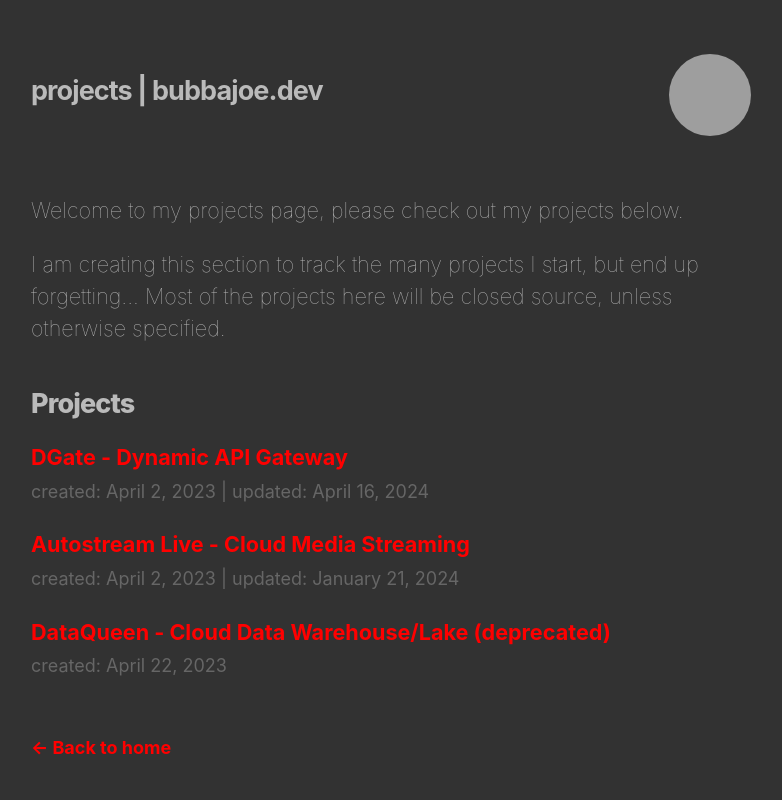
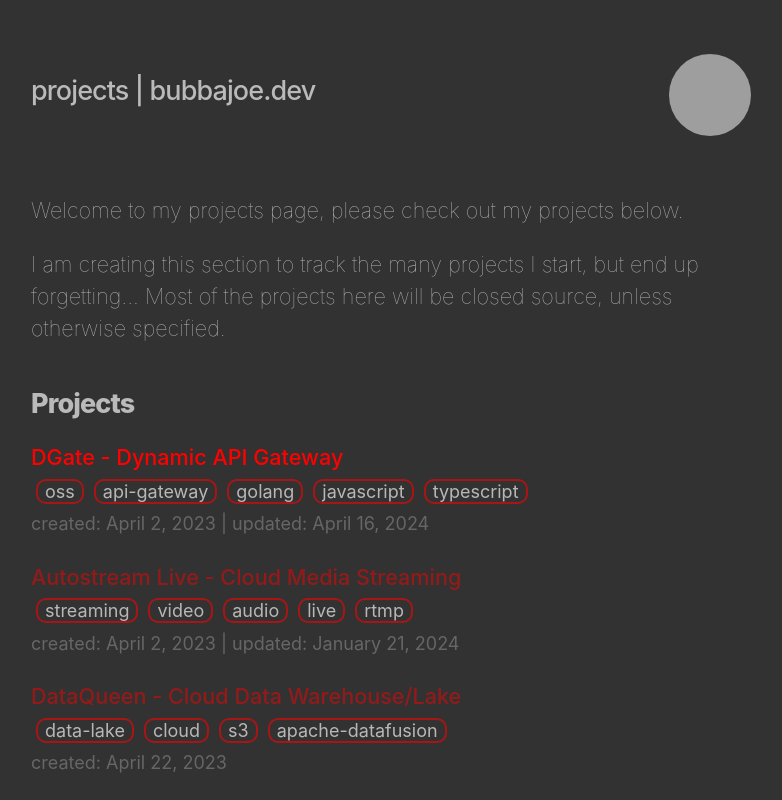
Before and after one commit to bubbajoe/bubbajoe.dev, a Next.js app: page /projects in a window 1280 px wide. Shown: the top 800 px of the page, without its empty margins (249-1031 px from the left). Built offline with nearby package versions, Linux system fonts and the light colour scheme; grey boxes are pictures that could not be loaded; a web font is replaced by a local one.

Commit message:
feat: add tags and make code more dry

```diff
--- a/md/projects/autostream-live.md
+++ b/md/projects/autostream-live.md
@@ -2,7 +2,11 @@
 title: 'Autostream Live - Cloud Media Streaming'
 created: '2023-04-02'
 updated: '2024-01-21'
+deprecated: true
+tags: ['streaming', 'video', 'audio', 'live', 'rtmp']
 ---
+
+>>>> **Note: _This project is deprecated and no longer maintained._**
 
 [Autostream.Live](https://www.autostream.live/) is a web-tool for managing your media content using the cloud. Autostream.Live allows you to create live streams on the cloud in many different ways. By creating live streams on the cloud you won't have to worry about unreliable hardware or internet.
 
--- a/md/projects/dataqueen.md
+++ b/md/projects/dataqueen.md
@@ -1,6 +1,8 @@
 ---
-title: 'DataQueen - Cloud Data Warehouse/Lake (deprecated)'
+title: 'DataQueen - Cloud Data Warehouse/Lake'
 created: '2023-04-22'
+deprecated: true
+tags: ['data-lake', 'cloud', 's3', 'apache-datafusion']
 ---
 
 >>>> **Note: _This project is deprecated._**
--- a/md/projects/dgate.md
+++ b/md/projects/dgate.md
@@ -1,7 +1,14 @@
 ---
 title: 'DGate - Dynamic API Gateway'
+subtitle: open-source
 created: '2023-04-02'
 updated: '2024-04-16'
+tags:
+  - oss
+  - api-gateway
+  - golang
+  - javascript
+  - typescript
 ---
 
 Introducing DGate - your go-to solution for a modern API Gateway! Born from late night coding sessions in Go, DGate stands apart as a module-based solution. Crafted for speed, efficiency, and seamless usability, it redefines the game. What sets DGate alight is its dynamic module support - empowering you to script modules on the fly, no more server restarts or reloads.
--- a/src/pages/index.tsx
+++ b/src/pages/index.tsx
@@ -4,6 +4,7 @@ import utilStyles from '@/styles/utils.module.css'
 import Link from 'next/link'
 import { AiFillLinkedin, AiFillGithub } from 'react-icons/ai'
 import { getIntroMarkdown } from '@/lib/intro'
+import DateDisplayer from '@/components/DateDisplayer'
 
 const YOE = (monthDiff(new Date(2018, 11), new Date()) / 12.0).toFixed(1);
 
@@ -47,6 +48,30 @@ export async function getStaticProps() {
   }
 }
 
+export function displayTitle({ id, created, updated, title, tags, deprecated }, linkPrefix: string) {
+  if (!linkPrefix.endsWith('/')) {
+    linkPrefix += '/';
+  }
+  return <li className={utilStyles.listItem} key={id}>
+    <Link href={`${linkPrefix}${id}`} className={deprecated?'deprecated':''}>
+      {deprecated ? <>{title}</> : title}
+    </Link>
+    <br />
+    <small className={utilStyles.lightText}>
+      {tags?.map((tag: string) => (
+        <span className={utilStyles.tagEntry} key={tag}>{tag}</span>
+      ))}
+      {tags?.length > 0 && <br />}
+      <DateDisplayer label="created" dateString={created} />
+      {updated && " | "}
+      <DateDisplayer label="updated" dateString={updated} />
+    </small>
+    <br />
+    <small className={utilStyles.lightText}>
+    </small>
+  </li>;
+}
+
 function monthDiff(dateFrom: Date, dateTo: Date): number {
   return dateTo.getMonth() - dateFrom.getMonth() +
     (12 * (dateTo.getFullYear() - dateFrom.getFullYear()))
--- a/src/pages/projects/index.tsx
+++ b/src/pages/projects/index.tsx
@@ -2,8 +2,7 @@ import Head from 'next/head'
 import Layout, { siteTitle } from '@/components/Layout'
 import utilStyles from '@/styles/utils.module.css'
 import { getSortedProjectsMetadata } from '@/lib/projects'
-import Link from 'next/link'
-import DateDisplayer from '@/components/DateDisplayer'
+import { displayTitle } from '..'
 
 export default function Project({ allProjectsData }) {
   return (
@@ -28,24 +27,9 @@ export default function Project({ allProjectsData }) {
               <p>😔 No projects yet...</p>
             </li>
           ) : (
-            allProjectsData.map(({ id, created, updated, title, tags }) => (
-              <li className={utilStyles.listItem} key={id}>
-                <Link href={`/projects/${id}`}>{title}</Link>
-                <br />
-                <small className={utilStyles.lightText}>
-                  {tags?.map((tag) => (
-                    <span key={tag}>{tag}</span>
-                  ))}
-                  {tags?.length > 0 && " | "}
-                  <DateDisplayer label="created" dateString={created} />
-                  {updated && " | "}
-                  <DateDisplayer label="updated" dateString={updated} />
-                </small>
-                <br />
-                <small className={utilStyles.lightText}>
-                </small>
-              </li>
-          )))}
+            allProjectsData.map((matter: any) =>
+              displayTitle(matter, '/projects'))
+          )}
         </ul>
       </section>
     </Layout>
--- a/src/styles/global.css
+++ b/src/styles/global.css
@@ -18,11 +18,16 @@ body {
 a {
   color: red;
   text-decoration: none;
-  font-weight: bold;
+  font-weight: 500;
+}
+
+a.deprecated {
+  color: rgba(255, 0, 0, 0.477);
 }
 
 a:hover {
-  text-decoration: underline;
+  color: red;
+  font-weight:900;
 }
 
 img {
--- a/src/styles/utils.module.css
+++ b/src/styles/utils.module.css
@@ -58,3 +58,13 @@
 .lightText {
   color: #666;
 }
+
+.tagEntry {
+  border: rgba(255, 0, 0, 0.575) 2px solid;
+  border-radius: 10px;
+  color: rgba(255, 255, 255, 0.65);
+  font-size: 18px;
+  margin: 5px 5px;
+  padding: 0 7px;
+  white-space: pre;
+}
```
Also changed, not shown: src/pages/blog/index.tsx (+4 -20 lines), 1 other file (tests, documents, lock files or other folders).
